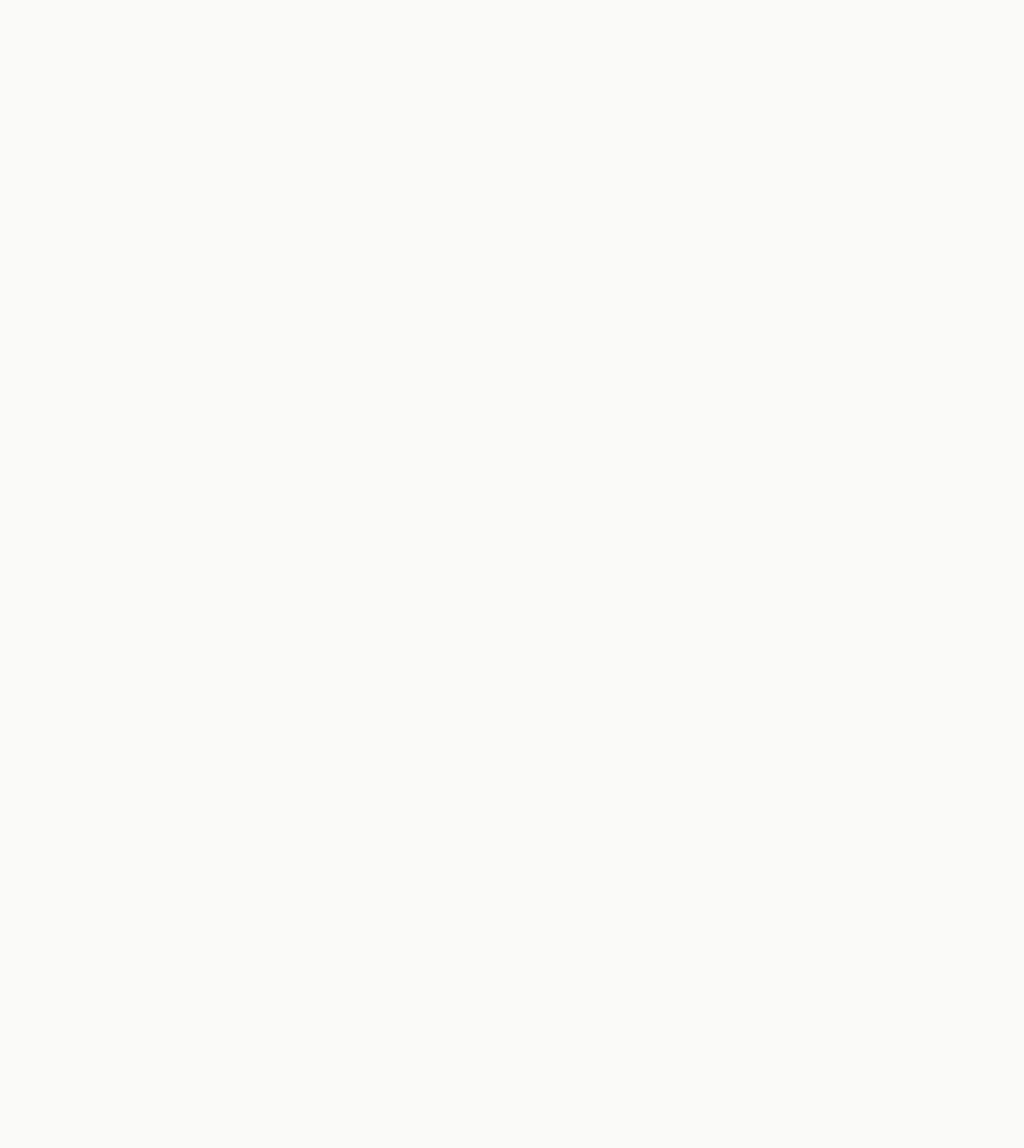
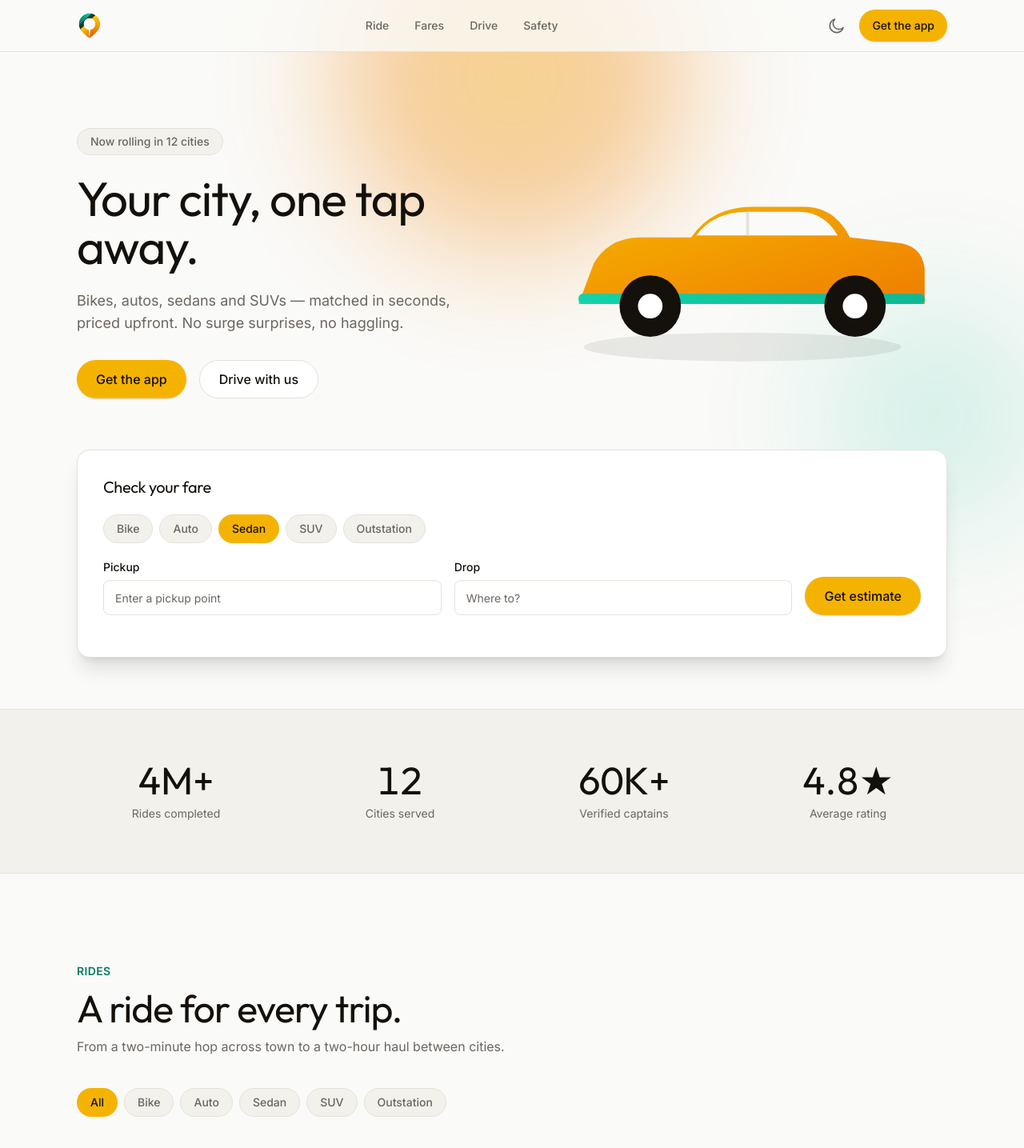
Before and after one commit to sibints2602/Vinride-Landing-Page, a Next.js app: page / in a window 1280 px wide. Shown: the top 1435 px of the page at 80% size. Before the commit the page ends 800 px from the top, so only its background shows below. Built offline with nearby package versions, Linux system fonts and the light colour scheme.

Commit message:
feat(page): compose Vinride landing page from all sections

```diff
--- a/app/page.tsx
+++ b/app/page.tsx
@@ -1,3 +1,37 @@
+import { Navbar } from "@/components/layout/Navbar";
+import { Footer } from "@/components/layout/Footer";
+import { Hero } from "@/components/sections/Hero";
+import { StatsStrip } from "@/components/sections/StatsStrip";
+import { RideCategories } from "@/components/sections/RideCategories";
+import { WhyVinride } from "@/components/sections/WhyVinride";
+import { HowItWorks } from "@/components/sections/HowItWorks";
+import { FareTable } from "@/components/sections/FareTable";
+import { DriveWithUs } from "@/components/sections/DriveWithUs";
+import { Safety } from "@/components/sections/Safety";
+import { AppDownload } from "@/components/sections/AppDownload";
+
 export default function HomePage() {
-  return <main className="flex-1" />;
+  return (
+    <>
+      <a
+        href="#ride"
+        className="sr-only focus:not-sr-only focus:fixed focus:left-4 focus:top-4 focus:z-[60] focus:rounded-full focus:bg-brand-yellow focus:px-4 focus:py-2 focus:text-ink"
+      >
+        Skip to content
+      </a>
+      <Navbar />
+      <main className="flex-1">
+        <Hero />
+        <StatsStrip />
+        <RideCategories />
+        <WhyVinride />
+        <HowItWorks />
+        <FareTable />
+        <DriveWithUs />
+        <Safety />
+        <AppDownload />
+      </main>
+      <Footer />
+    </>
+  );
 }
```
